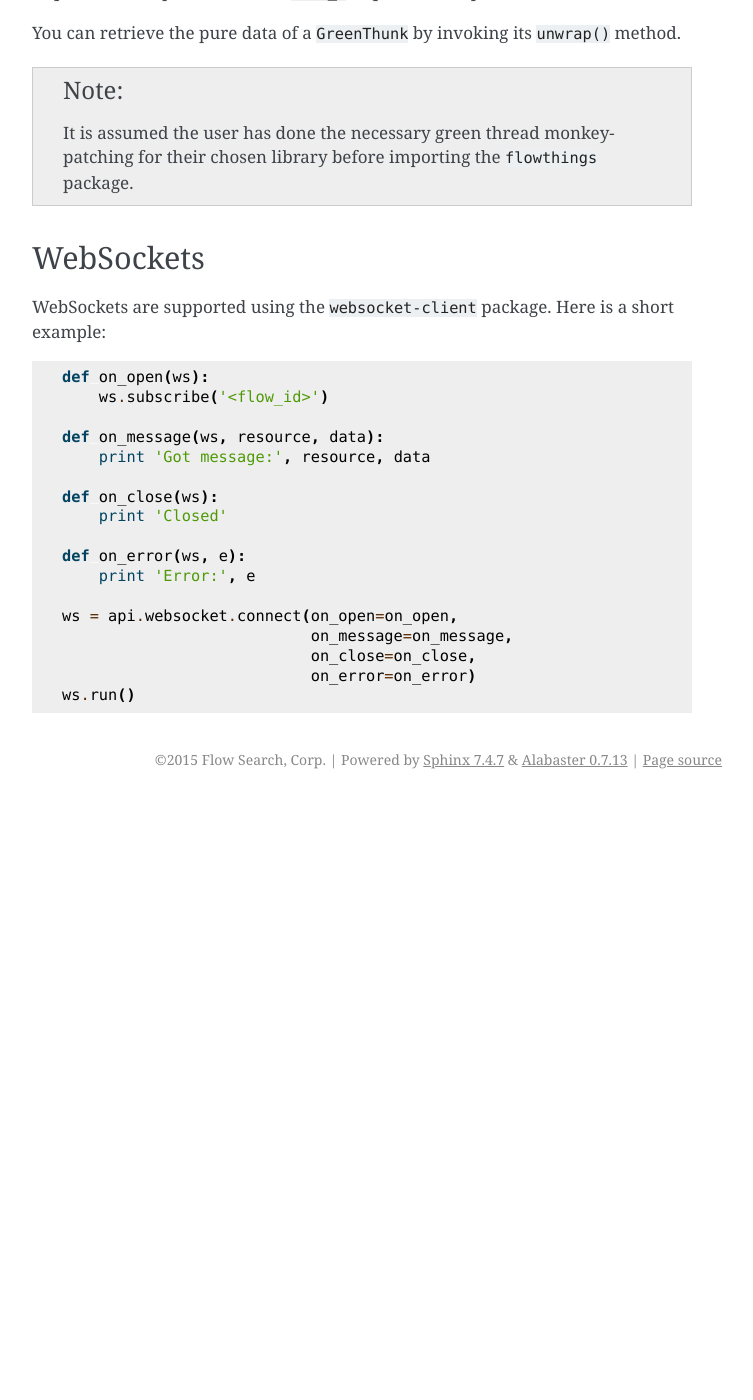
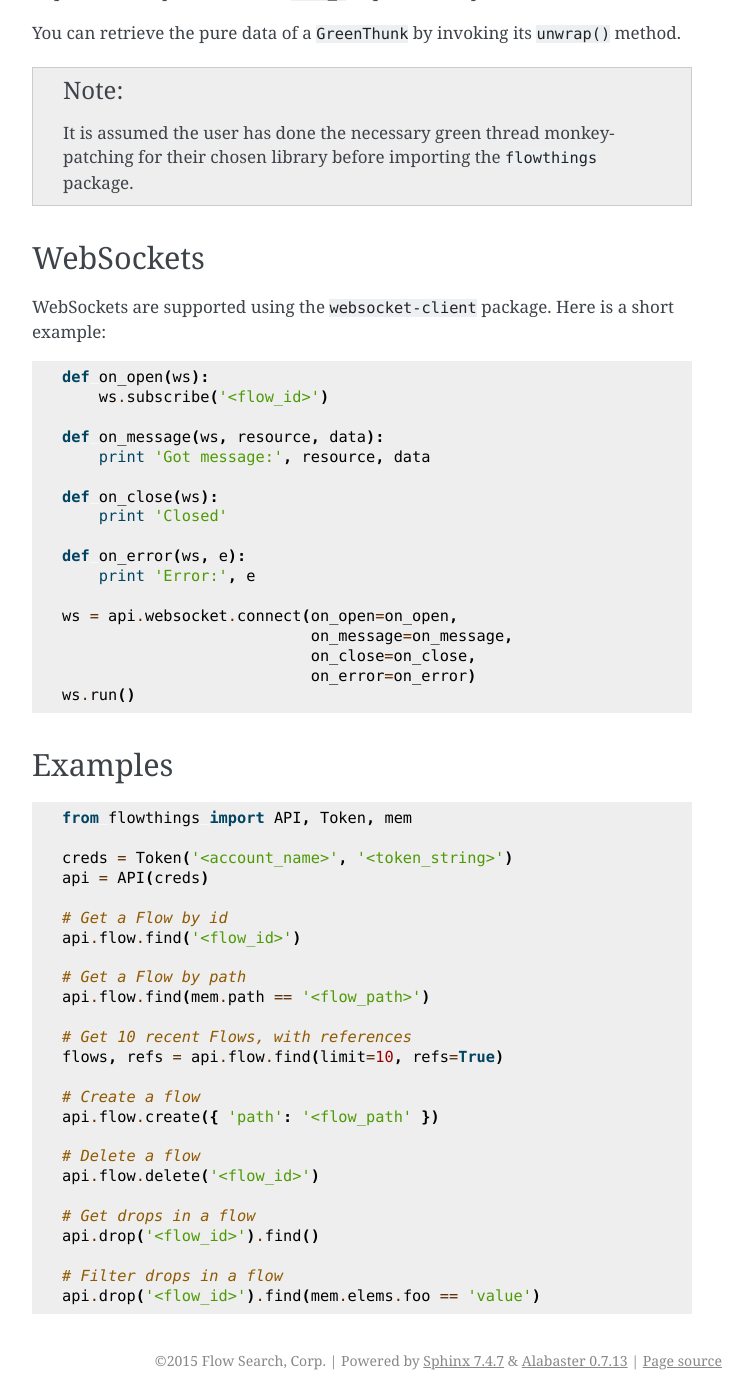
Before and after one commit to flowthings/python-client, a Sphinx documentation site: the page built from docs/index.rst, in a window 1280 px wide and 1400 px high, scrolled down 6946 px. Shown: the whole window, without its empty margins (388-1141 px from the left). Built offline with Sphinx 7.4.7, drawn with Linux system fonts in a browser that asks for light colours; before the commit the page ends 7745 px from its top, so only the background shows below that.

Commit message:
Update docs with some basic examples

```diff
--- a/docs/index.rst
+++ b/docs/index.rst
@@ -389,3 +389,36 @@ short example::
                                on_close=on_close,
                                on_error=on_error)
     ws.run()
+
+.. _examples:
+
+Examples
+--------
+
+::
+
+    from flowthings import API, Token, mem
+
+    creds = Token('<account_name>', '<token_string>')
+    api = API(creds)
+
+    # Get a Flow by id
+    api.flow.find('<flow_id>')
+
+    # Get a Flow by path
+    api.flow.find(mem.path == '<flow_path>')
+
+    # Get 10 recent Flows, with references
+    flows, refs = api.flow.find(limit=10, refs=True)
+
+    # Create a flow
+    api.flow.create({ 'path': '<flow_path' })
+
+    # Delete a flow
+    api.flow.delete('<flow_id>')
+
+    # Get drops in a flow
+    api.drop('<flow_id>').find()
+
+    # Filter drops in a flow
+    api.drop('<flow_id>').find(mem.elems.foo == 'value')
```
